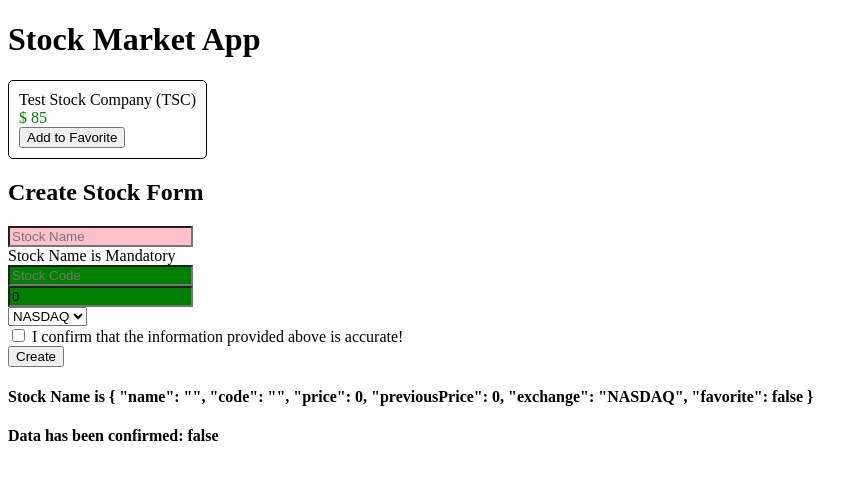
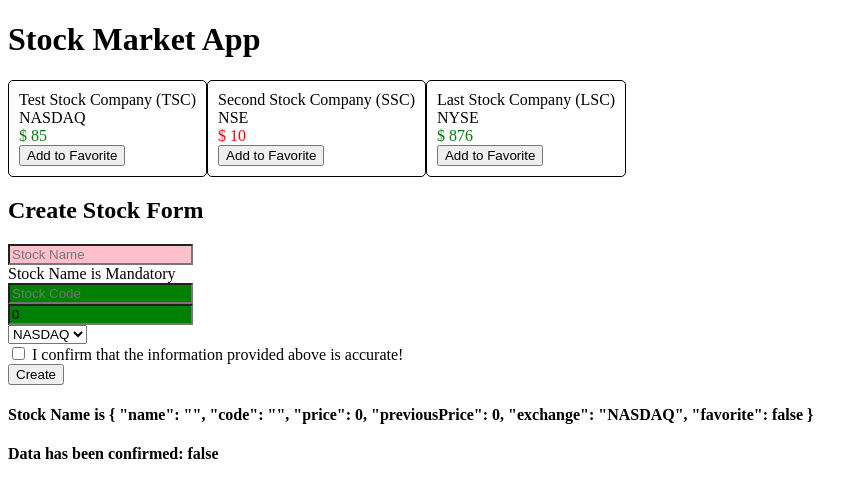
Before and after one commit to JIA-WE-LIAN/StockMarket, an Angular app: page / in a window 1280 px wide. Shown: the top 498 px of the page, without its empty margins (0-867 px from the left). Built offline with nearby package versions, Linux system fonts and the light colour scheme.

Commit message:
'25_simpleService'

```diff
--- a/src/app/app.component.html
+++ b/src/app/app.component.html
@@ -1,7 +1,5 @@
 <h1>
   {{title}}
 </h1>
-<app-stock-item [stock]="stock"
-                (toggleFavorite)="onToggleFavorite($event)"></app-stock-item>
-
+<app-stock-list></app-stock-list>
 <app-create-stock></app-create-stock>
--- a/src/app/app.module.ts
+++ b/src/app/app.module.ts
@@ -6,12 +6,14 @@ import { AppComponent } from './app.component';
 import { StockItemComponent } from './stock/stock-item/stock-item.component';
 import { FormsModule } from '@angular/forms';
 import { CreateStockComponent } from './stock/create-stock/create-stock.component';
+import { StockListComponent } from './stock/stock-list/stock-list.component';
 
 @NgModule({
   declarations: [
     AppComponent,
     StockItemComponent,
-    CreateStockComponent
+    CreateStockComponent,
+    StockListComponent
   ],
   imports: [
     BrowserModule,
--- /dev/null
+++ b/src/app/services/stock.service.ts
@@ -0,0 +1,35 @@
+import { Injectable } from '@angular/core';
+import { Stock } from '../model/stock';
+
+@Injectable({
+  providedIn: 'root'
+})
+export class StockService {
+
+  private stocks: Stock[];
+  constructor() {
+    this.stocks = [
+      new Stock('Test Stock Company', 'TSC', 85, 80, 'NASDAQ'),
+      new Stock('Second Stock Company', 'SSC', 10, 20, 'NSE'),
+      new Stock('Last Stock Company', 'LSC', 876, 765, 'NYSE')
+    ];
+   }
+
+  getStocks() : Stock[] {
+    return this.stocks;
+  }
+
+  createStock(stock: Stock) {
+    const foundStock = this.stocks.find(each => each.code === stock.code);
+    if (foundStock) {
+      return false;
+    }
+    this.stocks.push(stock);
+    return true;
+  }
+
+  toggleFavorite(stock: Stock) {
+    const foundStock = this.stocks.find(each => each.code === stock.code);
+    foundStock.favorite = !foundStock.favorite;
+  }
+}
--- a/src/app/stock/create-stock/create-stock.component.html
+++ b/src/app/stock/create-stock/create-stock.component.html
@@ -1,5 +1,6 @@
 <h2>Create Stock Form</h2>
 
+<div *ngIf="message">{{message}}</div>
 <div class="form-group">
   <form (ngSubmit)="createStock(stockForm)" #stockForm="ngForm">
     <div class="stock-name">
--- a/src/app/stock/create-stock/create-stock.component.ts
+++ b/src/app/stock/create-stock/create-stock.component.ts
@@ -1,5 +1,6 @@
 import { Component, OnInit } from '@angular/core';
 import { Stock } from 'src/app/model/stock';
+import { StockService } from 'src/app/services/stock.service';
 
 @Component({
   selector: 'app-create-stock',
@@ -10,8 +11,9 @@ export class CreateStockComponent {
 
   public stock: Stock;
   public confirmed = false;
+  public message = null;
   public exchanges = ['NYSE', 'NASDAQ', 'OTHER'];
-  constructor() {
+  constructor(private stockService: StockService) {
     this.stock =  new Stock('', '', 0, 0, 'NASDAQ');
   }
 
@@ -21,9 +23,14 @@ export class CreateStockComponent {
   }
 
   createStock(stockForm) {
-    console.log('Stock form', stockForm);
     if (stockForm.valid) {
-      console.log('Creating stock ', this.stock);
+      const created = this.stockService.createStock(this.stock);
+      if (created) {
+        this.message = 'Successfully created stock with stock code: ' + this.stock.code;
+        this.stock =  new Stock('', '', 0, 0, 'NASDAQ');
+      } else {
+        this.message = 'Stock with stock code: ' + this.stock.code + ' already exists';
+      }
     } else {
       console.error('Stock form is in an invalid state');
     }
--- a/src/app/stock/stock-item/stock-item.component.css
+++ b/src/app/stock/stock-item/stock-item.component.css
@@ -12,11 +12,3 @@
 .negative {
   color: red;
 }
-
-.large-change {
-  font-size: 1.2em;
-}
-
-.small-change {
-  font-size: 0.8em;
-}
--- a/src/app/stock/stock-item/stock-item.component.html
+++ b/src/app/stock/stock-item/stock-item.component.html
@@ -1,8 +1,11 @@
 <div class="stock-container">
   <div class="name">{{stock.name + ' (' + stock.code + ')'}}</div>
+  <div class="exchange">{{stock.exchange}}</div>
   <div class="price"
       [class.positive]="stock.isPositiveChange()"
       [class.negative]="!stock.isPositiveChange()">$ {{stock.price}}</div>
   <button (click)="onToggleFavorite($event)"
           *ngIf="!stock.favorite">Add to Favorite</button>
+  <button (click)="onToggleFavorite($event)"
+          *ngIf="stock.favorite">Remove from Favorite</button>
 </div>
--- /dev/null
+++ b/src/app/stock/stock-list/stock-list.component.html
@@ -0,0 +1,3 @@
+<app-stock-item *ngFor="let stock of stocks" [stock]="stock"
+                (toggleFavorite)="onToggleFavorite($event)">
+</app-stock-item>
--- /dev/null
+++ b/src/app/stock/stock-list/stock-list.component.ts
@@ -0,0 +1,23 @@
+import { Component, OnInit } from '@angular/core';
+import { Stock } from 'src/app/model/stock';
+import { StockService } from 'src/app/services/stock.service';
+
+@Component({
+  selector: 'app-stock-list',
+  templateUrl: './stock-list.component.html',
+  styleUrls: ['./stock-list.component.css']
+})
+export class StockListComponent implements OnInit {
+
+  public stocks: Stock[];
+  constructor(private stockService: StockService) { }
+
+  ngOnInit() {
+    this.stocks = this.stockService.getStocks();
+  }
+
+  onToggleFavorite(stock: Stock) {
+    console.log('Favorite for stock ', stock, ' was triggered');
+    this.stockService.toggleFavorite(stock);
+  }
+}
```
Also changed, not shown: src/app/stock/stock-list/stock-list.component.css (added), 2 other files (tests, documents, lock files or other folders).
